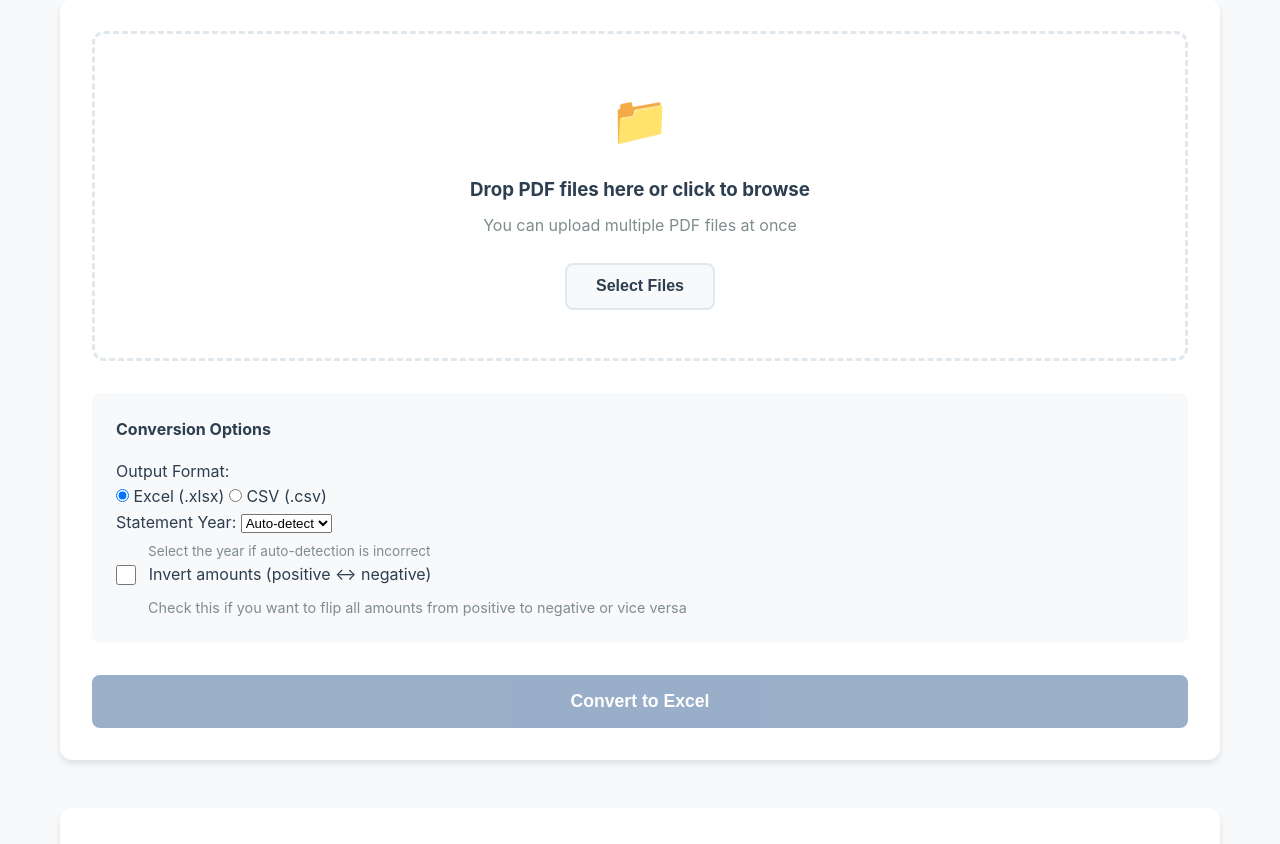
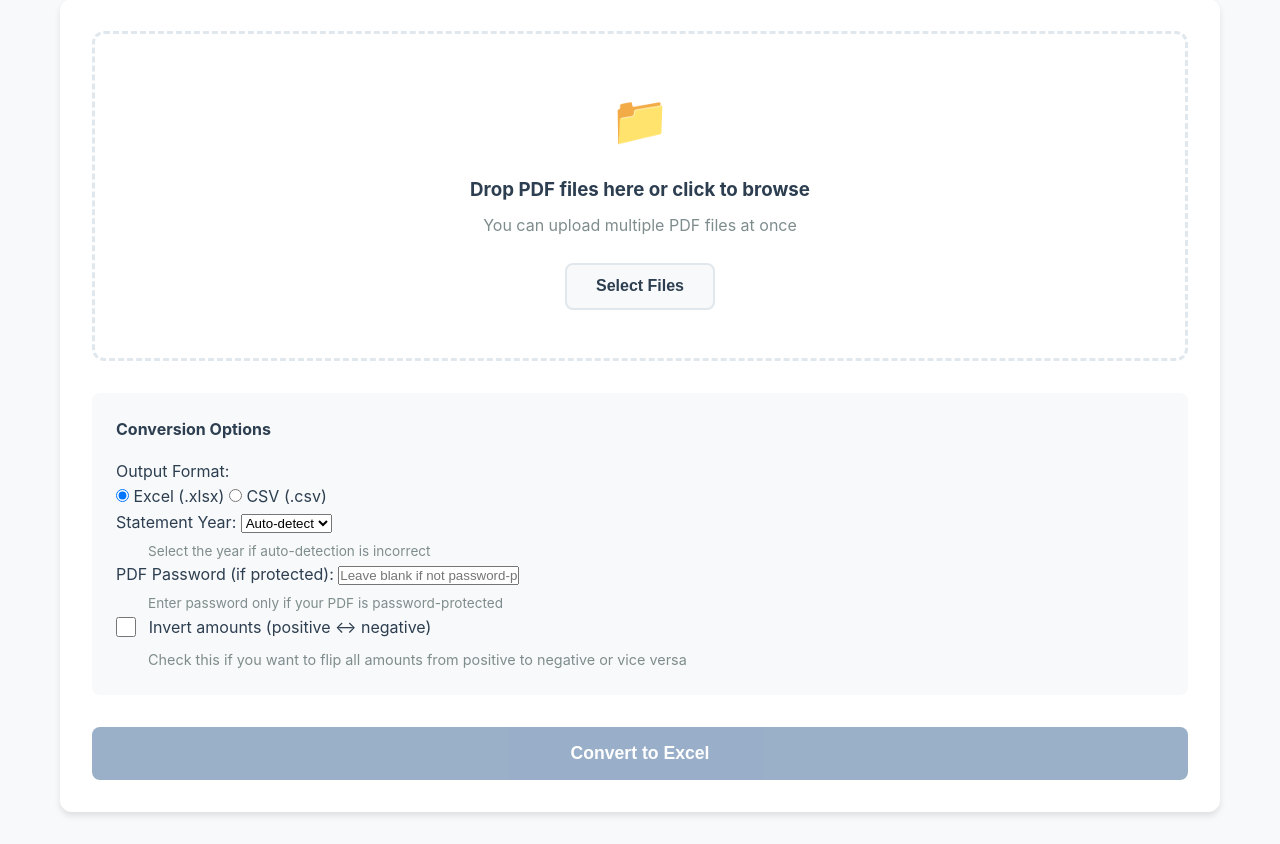
Before and after one commit to withaai-cloud/OneShot-Tools, a Flask app: page /tools/bank-statement-converter in a window 1280 px wide. Shown: the part 379-1223 px from the top of the page. Run offline with Flask 3, Linux system fonts and the light colour scheme.

Commit message:
More Standard bank statements

```diff
--- a/api/static/js/converter.js
+++ b/api/static/js/converter.js
@@ -179,6 +179,12 @@ uploadForm.addEventListener('submit', async (e) => {
         const statementYear = document.getElementById('statementYear').value;
         formData.append('statement_year', statementYear);
 
+        // Add PDF password if provided
+        const pdfPassword = document.getElementById('pdfPassword').value;
+        if (pdfPassword) {
+            formData.append('pdf_password', pdfPassword);
+        }
+
         // Send request
         const response = await fetch('/convert', {
             method: 'POST',
--- a/api/templates/bank_statement_converter.html
+++ b/api/templates/bank_statement_converter.html
@@ -63,6 +63,14 @@
                                 </select>
                                 <p class="option-help" style="margin-top: 5px; font-size: 0.85em;">
                                     Select the year if auto-detection is incorrect
+                                </p>
+                            </div>
+
+                            <div class="option-group">
+                                <label class="option-label" for="pdfPassword">PDF Password (if protected):</label>
+                                <input type="password" id="pdfPassword" name="pdf_password" class="password-input" placeholder="Leave blank if not password-protected">
+                                <p class="option-help" style="margin-top: 5px; font-size: 0.85em;">
+                                    Enter password only if your PDF is password-protected
                                 </p>
                             </div>
 
--- a/app.py
+++ b/app.py
@@ -135,14 +135,14 @@ def detect_bank_format(text):
     # Default to FNB if unclear
     return 'FNB'
 
-def extract_transactions_from_absa(pdf_path, invert_amounts=False, statement_year='auto'):
+def extract_transactions_from_absa(pdf_path, invert_amounts=False, statement_year='auto', password=''):
     """Extract transaction data from ABSA bank statement PDF"""
 
     transactions = []
     detected_year = None
 
-    # Open the PDF
-    pdf = pdfium.PdfDocument(pdf_path)
+    # Open the PDF (with password if provided)
+    pdf = pdfium.PdfDocument(pdf_path, password=password if password else None)
 
     # Combine all pages into one text block to handle cross-page continuations
     all_text = []
@@ -419,34 +419,193 @@ def extract_transactions_from_absa(pdf_path, invert_amounts=False, statement_yea
 
     return transactions
 
-def extract_transactions_from_pdf(pdf_path, invert_amounts=False, statement_year='auto'):
+def extract_transactions_from_pdf(pdf_path, invert_amounts=False, statement_year='auto', password=''):
     """Extract transaction data from bank statement PDF (supports FNB, ABSA, and Standard Bank)"""
 
-    # Read first page to detect bank format
-    pdf = pdfium.PdfDocument(pdf_path)
+    # Read first page to detect bank format (with password if provided)
+    pdf = pdfium.PdfDocument(pdf_path, password=password if password else None)
     page = pdf[0]
     textpage = page.get_textpage()
     text = textpage.get_text_range()
 
+    # Check if PDF has extractable text
+    if len(text.strip()) < 50:  # Very little or no text
+        # This is likely an image-based/scanned PDF
+        return []  # Return empty list - will be handled in the route
+
     bank_format = detect_bank_format(text)
 
     if bank_format == 'ABSA':
-        return extract_transactions_from_absa(pdf_path, invert_amounts, statement_year)
+        return extract_transactions_from_absa(pdf_path, invert_amounts, statement_year, password)
     elif bank_format == 'STANDARD_BANK':
-        return extract_transactions_from_standard_bank(pdf_path, invert_amounts, statement_year)
+        return extract_transactions_from_standard_bank(pdf_path, invert_amounts, statement_year, password)
     else:
-        return extract_transactions_from_fnb(pdf_path, invert_amounts, statement_year)
+        return extract_transactions_from_fnb(pdf_path, invert_amounts, statement_year, password)
 
-def extract_transactions_from_standard_bank(pdf_path, invert_amounts=False, statement_year='auto'):
+def extract_transactions_from_standard_bank(pdf_path, invert_amounts=False, statement_year='auto', password=''):
     """Extract transaction data from Standard Bank statement PDF"""
+
+    # Open the PDF to detect which format
+    pdf = pdfium.PdfDocument(pdf_path, password=password if password else None)
+    first_page = pdf[0]
+    first_textpage = first_page.get_textpage()
+    first_text = first_textpage.get_text_range()
+
+    # Detect format type
+    if 'BUSINESS CURRENT ACCOUNT' in first_text:
+        # Business format: Date format "01 02" (DD MM)
+        return extract_transactions_from_standard_bank_business(pdf_path, invert_amounts, statement_year, password)
+    else:
+        # Personal format: Date format "30 Oct 25"
+        return extract_transactions_from_standard_bank_personal(pdf_path, invert_amounts, statement_year, password)
+
+def extract_transactions_from_standard_bank_business(pdf_path, invert_amounts=False, statement_year='auto', password=''):
+    """Extract transaction data from Standard Bank Business Current Account statement"""
+
+    transactions = []
+    detected_year = None
+    detected_month = None
+
+    # Open the PDF
+    pdf = pdfium.PdfDocument(pdf_path, password=password if password else None)
+
+    # Combine all pages
+    all_text = []
+    for page_num in range(len(pdf)):
+        page = pdf[page_num]
+        textpage = page.get_textpage()
+        text = textpage.get_text_range()
+
+        # Extract year and month from first page
+        if page_num == 0:
+            # Look for "Statement from 02 January 2026 to 31 January 2026"
+            year_match = re.search(r'Statement from.*?(\w+)\s+(\d{4})', text)
+            if year_match:
+                detected_month = year_match.group(1)
+                detected_year = year_match.group(2)
+
+        all_text.append(text)
+
+    # Use override year if provided
+    year_to_use = statement_year if statement_year != 'auto' else detected_year
+
+    combined_text = '\n'.join(all_text)
+    lines = combined_text.split('\n')
+
+    # Month name mapping
+    month_map = {
+        'January': '01', 'February': '02', 'March': '03', 'April': '04',
+        'May': '05', 'June': '06', 'July': '07', 'August': '08',
+        'September': '09', 'October': '10', 'November': '11', 'December': '12'
+    }
+
+    statement_month_num = month_map.get(detected_month, '01') if detected_month else '01'
+
+    # Process lines
+    i = 0
+    while i < len(lines):
+        line = lines[i].strip()
+
+        # Look for date pattern at end of line: "01 02" or "01 03" (DD MM)
+        date_pattern = r'(\d{1,2}\s+\d{2})\s+[\d,]+\.?\d*\s*$'
+        date_match = re.search(date_pattern, line)
+
+        if date_match:
+            date_str = date_match.group(1)  # e.g., "01 02"
+
+            # Parse date parts - Standard Bank Business format is "MM DD" in the PDF
+            # Example: "01 02" means Month 01 (January), Day 02
+            # We need to swap them for DD/MM/YYYY format
+            parts = date_str.split()
+            if len(parts) == 2:
+                month = parts[0].zfill(2)  # First number is MONTH
+                day = parts[1].zfill(2)    # Second number is DAY
+
+                # Extract amount (number right before date, with possible minus sign)
+                # Pattern: amount (with optional -) followed by date and balance
+                amount_pattern = r'([\d,]+\.\d{2}-?)\s+\d{1,2}\s+\d{2}\s+[\d,]+\.\d{2}\s*$'
+                amount_match = re.search(amount_pattern, line)
+
+                if amount_match:
+                    amount = amount_match.group(1)
+
+                    # Get description (everything before the amount)
+                    # The pattern is: [Description] [Service Fee] [Amount] [Date] [Balance]
+                    # Find where the numbers start (service fee or amount)
+                    # Look for the LAST occurrence of a number sequence before the amount/date/balance
+
+                    # Remove amount, date, and balance from end
+                    temp_line = re.sub(r'[\d,]+\.\d{2}-?\s+\d{1,2}\s+\d{2}\s+[\d,]+\.\d{2}\s*$', '', line).strip()
+
+                    # Also remove service fee if present (numbers at end like "9.30" or "20.00" or "##")
+                    temp_line = re.sub(r'\s+(##|[\d\.]+)\s*$', '', temp_line).strip()
+
+                    description = temp_line
+
+                    # Check if description continues on next line
+                    if i + 1 < len(lines):
+                        next_line = lines[i + 1].strip()
+                        # Next line is continuation if it:
+                        # 1. Doesn't end with a date pattern (DD MM Balance)
+                        # 2. Doesn't start with known headers
+                        # 3. Isn't empty
+                        has_transaction = re.search(r'\d{1,2}\s+\d{2}\s+[\d,]+\.\d{2}\s*$', next_line)
+                        is_header = re.match(r'^(Details|Fee|BALANCE|##|VRYHEID|PO BOX|Business|THE MEMBERS|Statement)', next_line)
+
+                        if not has_transaction and not is_header and next_line:
+                            description += ' ' + next_line
+                            i += 1  # Skip next line since we consumed it
+
+                    # Skip header rows and balance forward
+                    if 'BALANCE BROUGHT FORWARD' in description or 'Details Service' in description:
+                        i += 1
+                        continue
+
+                    # Clean up description - remove extra spaces
+                    description = ' '.join(description.split())
+
+                    # Clean up amount - handle negative sign
+                    is_negative = amount.endswith('-')
+                    amount_clean = amount.replace('-', '')
+
+                    if is_negative:
+                        amount_clean = '-' + amount_clean
+
+                    # Apply inversion if requested
+                    if invert_amounts:
+                        try:
+                            amount_val = float(amount_clean.replace(',', ''))
+                            amount_val = -amount_val
+                            if amount_val >= 0:
+                                amount_clean = f"{amount_val:,.2f}"
+                            else:
+                                amount_clean = f"-{abs(amount_val):,.2f}"
+                        except:
+                            pass
+
+                    # Format date as DD/MM/YYYY
+                    formatted_date = f"{day}/{month}/{year_to_use}"
+
+                    transactions.append({
+                        'Date': formatted_date,
+                        'Description': description,
+                        'Amount': amount_clean
+                    })
+
+        i += 1
+
+    return transactions
+
+def extract_transactions_from_standard_bank_personal(pdf_path, invert_amounts=False, statement_year='auto', password=''):
+    """Extract transaction data from Standard Bank Personal statement (old format)"""
 
     transactions = []
     detected_end_year = None
     statement_start_month = None
     statement_end_month = None
 
-    # Open the PDF
-    pdf = pdfium.PdfDocument(pdf_path)
+    # Open the PDF (with password if provided)
+    pdf = pdfium.PdfDocument(pdf_path, password=password if password else None)
 
     # Combine all pages
     all_text = []
@@ -619,14 +778,14 @@ def extract_transactions_from_standard_bank(pdf_path, invert_amounts=False, stat
 
     return transactions
 
-def extract_transactions_from_fnb(pdf_path, invert_amounts=False, statement_year='auto'):
+def extract_transactions_from_fnb(pdf_path, invert_amounts=False, statement_year='auto', password=''):
     """Extract transaction data from FNB bank statement PDF"""
 
     transactions = []
     detected_year = None
 
-    # Open the PDF
-    pdf = pdfium.PdfDocument(pdf_path)
+    # Open the PDF (with password if provided)
+    pdf = pdfium.PdfDocument(pdf_path, password=password if password else None)
 
     # First, detect the year from first page
     first_page = pdf[0]
@@ -843,10 +1002,14 @@ def convert():
         # Get statement year option
         statement_year = request.form.get('statement_year', 'auto')  # Default to auto
 
+        # Get PDF password if provided
+        pdf_password = request.form.get('pdf_password', '')  # Default to empty string
+
         # Debug: log the settings
         print(f"DEBUG: invert_amounts_str = '{invert_amounts_str}', invert_amounts = {invert_amounts}")
         print(f"DEBUG: output_format = '{output_format}'")
         print(f"DEBUG: statement_year = '{statement_year}'")
+        print(f"DEBUG: pdf_password = {'***' if pdf_password else 'None'}")
 
         # Process all files
         output_files = []
@@ -860,8 +1023,32 @@ def convert():
                 filepath = os.path.join(app.config['UPLOAD_FOLDER'], filename)
                 file.save(filepath)
 
-                # Extract transactions with optional year override
-                transactions = extract_transactions_from_pdf(filepath, invert_amounts, statement_year)
+                # Try to extract transactions with optional year override and password
+                try:
+                    transactions = extract_transactions_from_pdf(filepath, invert_amounts, statement_year, pdf_password)
+                except Exception as e:
+                    # Clean up uploaded file
+                    os.remove(filepath)
+
+                    # Check if it's a password error
+                    if 'password' in str(e).lower() or 'encrypted' in str(e).lower():
+                        return jsonify({
+                            'error': f'Unable to open "{filename}". The PDF appears to be password-protected. Please enter the correct password in the "PDF Password" field.'
+                        }), 400
+                    else:
+                        # Generic error
+                        return jsonify({
+                            'error': f'Error processing "{filename}": {str(e)}'
+                        }), 400
+
+                # Check if PDF is scanned/image-based
+                if len(transactions) == 0:
+                    # Clean up uploaded file
+                    os.remove(filepath)
+                    return jsonify({
+                        'error': f'Unable to extract text from "{filename}". This appears to be a scanned/image-based PDF. Please ensure your PDF has selectable text, or use a text-searchable PDF version of your statement.'
+                    }), 400
+
                 all_transactions.extend(transactions)
 
                 # Create output file based on format
```
